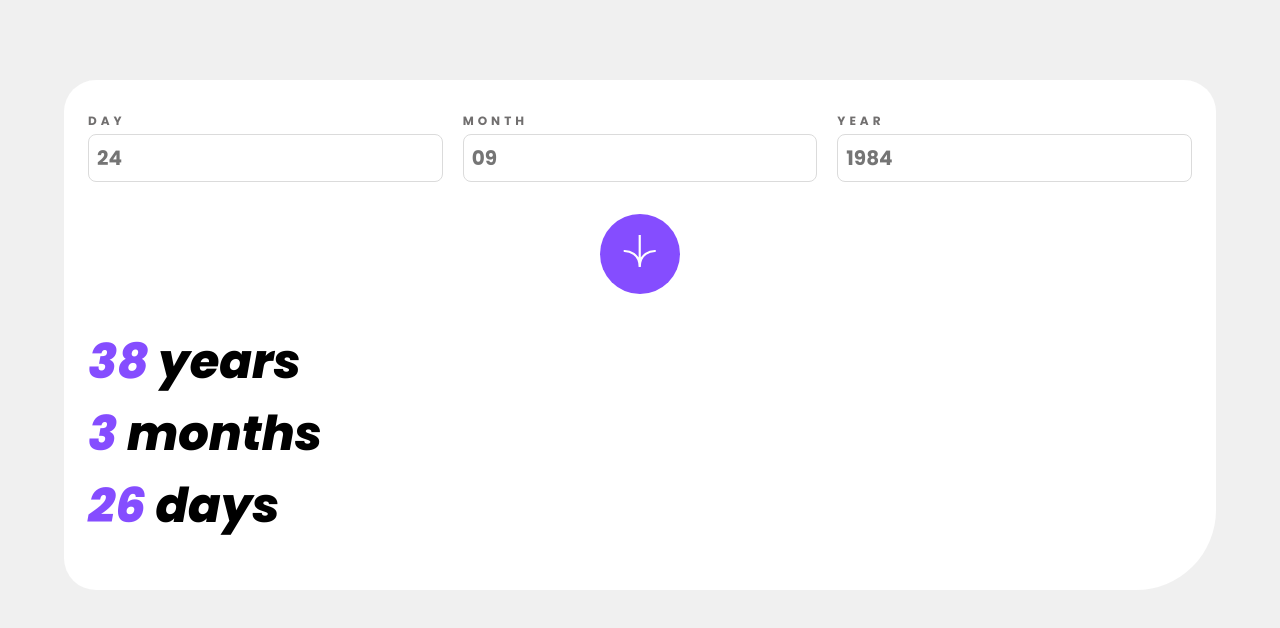
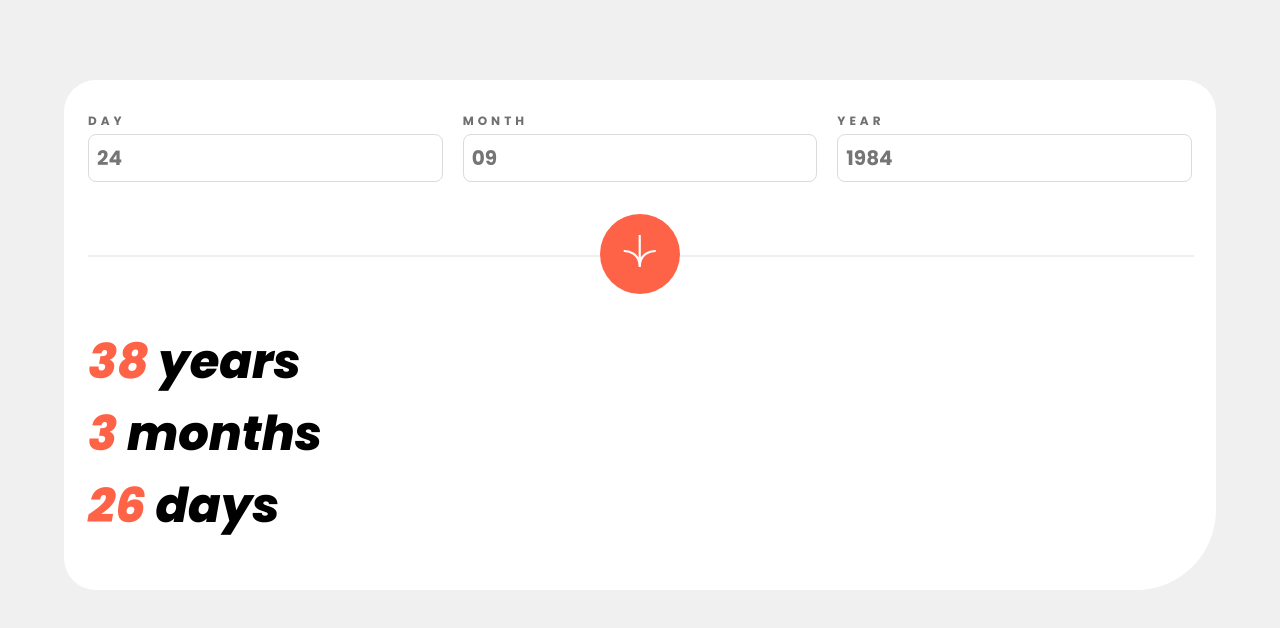
Before and after one commit to tdimnet/Age-calculator-app, a plain HTML site: page index.html in a window 1280 px wide. Drawn offline with Linux system fonts and the light colour scheme.

Commit message:
Styling the button

```diff
--- a/css/main.css
+++ b/css/main.css
@@ -61,27 +61,30 @@ body {
 }
 
 .submit-wrapper {
+  align-items: center;
   display: flex;
-  align-items: center;
   justify-content: center;
   position: relative;
-}
 
-.submit-wrapper::after {
-  left: 0;
-  top: 0;
-  height: 4px;
-  width: 4px;
-  border: 5px solid black;
-  position: absolute;
+  &:before {
+    border: 1px solid var(--gallery);
+    content: "";
+    left: 0;
+    position: absolute;
+    top: 50%;
+    transform: translateY(50%);
+    width: 100%;
+    z-index: 1;
+  }
 }
 
 .submit-btn {
+  background-color: var(--electric-violet);
+  border-radius: 50%;
   border: none;
-  background-color: var(--electric-violet);
   height: 5rem;
   width: 5rem;
-  border-radius: 50%;
+  z-index: 5;
 
   svg {
     height: 2rem;
--- a/index.html
+++ b/index.html
@@ -15,6 +15,12 @@
 
   <link rel="stylesheet" href="./css/main.css" />
 
+
+  <style>
+    :root {
+      --electric-violet: tomato;
+    }
+  </style>
 
   <title>Frontend Mentor | Age calculator app</title>
 </head>
```
